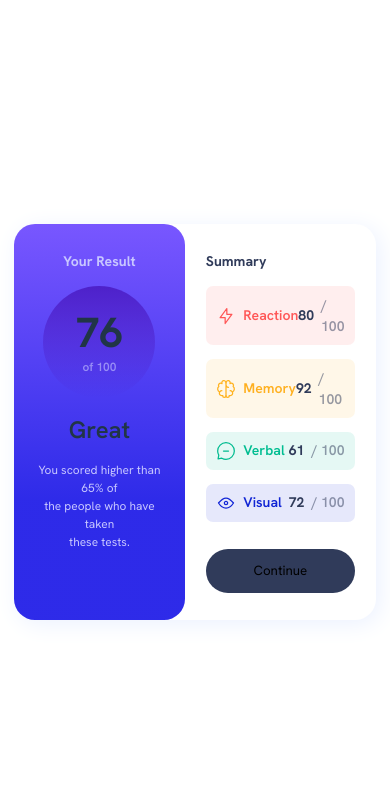
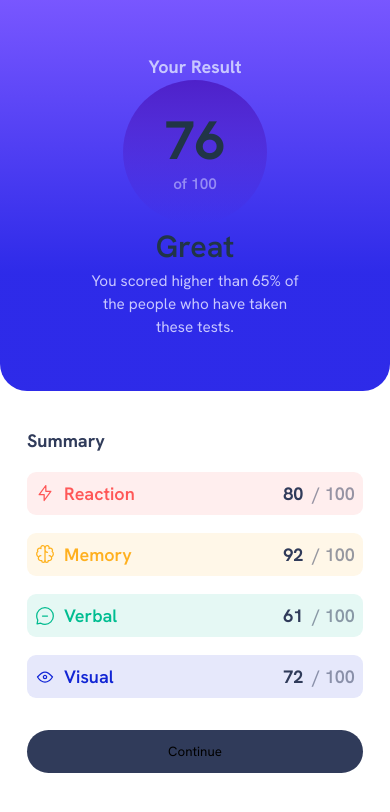
Before and after one commit to Bewjsdk/Bewjsdk.github.io, a React (Vite) app in the folder Projects/results-summary/: page / in a window 390 px wide. Shown: the top 812 px of the page. Built offline with nearby package versions, Linux system fonts and the light colour scheme.

Commit message:
Add RWD for mobile and tablets

```diff
--- a/Projects/results-summary/src/index.css
+++ b/Projects/results-summary/src/index.css
@@ -13,7 +13,8 @@
   font-family: Hanken, sans-serif;
   line-height: 1.5;
   font-weight: 400;
-  font-size: clamp(14px, 2.5vw, 18px);
+  /* font-size: clamp(16px, 2.5vw, 18px); */
+  font-size: 18px;
 
   color-scheme: light dark;
   color: rgba(255, 255, 255, 0.87);
--- a/Projects/results-summary/src/styles/style.js
+++ b/Projects/results-summary/src/styles/style.js
@@ -1,6 +1,6 @@
 import styled from "styled-components";
 /*
-  ** Variables for all colors **
+  ** Variables for all colors and mobile breakpoints**
 */
 
 // Primary Colors
@@ -27,6 +27,9 @@ const NEUTRAL_COLORS = {
   darkGrayBlue: 'hsl(224, 30%, 27%)',
 };
 
+// Mobile & Tablet Sizes
+const MOBILE = "560px";
+
 
 /*
   ** Styled Components **
@@ -39,6 +42,11 @@ export const Main = styled.main`
   display: flex;
   justify-content: center;
   align-items: center;
+
+  /* Responsive for mobile */
+  @media screen and (max-width: ${MOBILE}){
+   align-items: flex-start;
+  }
 `;
 
 // Card Wrapper
@@ -54,6 +62,14 @@ export const CardMain = styled.div`
   h2 {
     font-size: 1rem;
   }
+
+  /* Responsive for Mobile & Tablets */
+  @media screen and (max-width: ${MOBILE}){
+    flex-direction: column;
+    border-radius: unset;
+    margin: 0;
+    min-height: 100dvh;
+  }
 `;
 
 // Result Section
@@ -67,7 +83,6 @@ export const ResultSection = styled.div`
   display: flex;
   flex-direction: column;
   align-items: center;
-  row-gap: 1em;
   padding-block: 1.95em;
   padding-inline: 1.5em;
   flex: 50%;
@@ -119,6 +134,13 @@ export const ResultSection = styled.div`
       }
     }
   }
+
+  /* Responsive for Mobile & Tablets */
+  @media screen and (max-width: ${MOBILE}){
+    border-top-right-radius: 0;
+    border-top-left-radius: 0;
+    justify-content: center;
+  }
 `;
 
 // Summary Section
@@ -165,8 +187,7 @@ export const ListItem = styled.li`
   display: flex;
   position: relative;
   justify-content: space-between;
-  padding-inline: 0.75em;
-  padding-block: 0.6em;
+  padding: 0.45em;
   border-radius: 0.5em;
   font-weight: 600;
 
```
